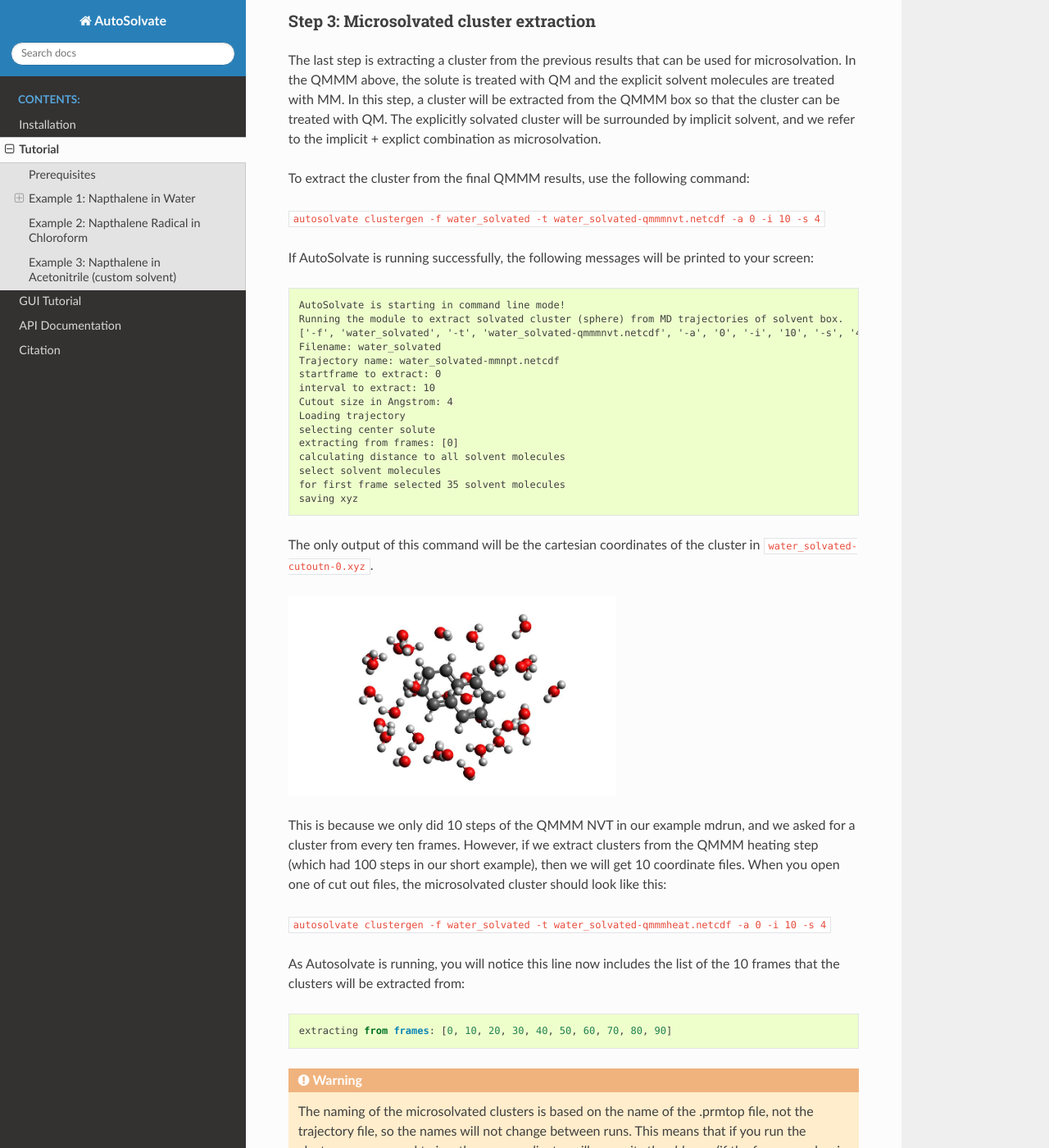
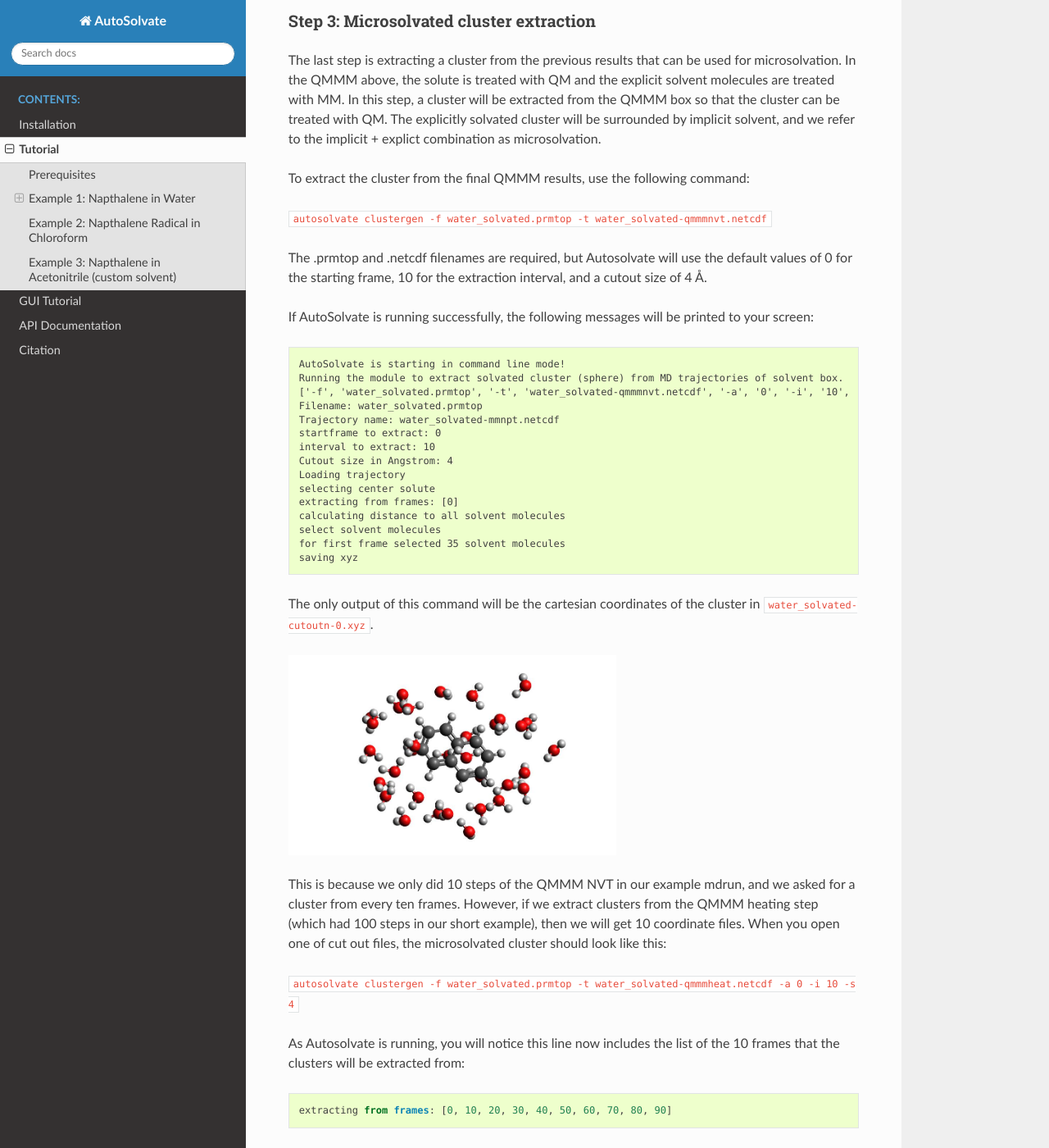
Before and after one commit to Liu-group/AutoSolvate, a Sphinx documentation site: the page built from docs/tutorial.rst, in a window 1280 px wide and 1400 px high, scrolled down 7373 px. Shown: the whole window at 82% size. Built offline with Sphinx 7.4.7 and the Read the Docs theme 2.0.0, drawn with Linux system fonts in a browser that asks for light colours; the version number could not be read and is left out; some of the changed text lies outside the part shown.

Commit message:
update cluster gen

```diff
--- a/docs/tutorial.rst
+++ b/docs/tutorial.rst
@@ -301,14 +301,16 @@
 
 To extract the cluster from the final QMMM results, use the following command:
 
-``autosolvate clustergen -f water_solvated -t water_solvated-qmmmnvt.netcdf -a 0 -i 10 -s 4``
+``autosolvate clustergen -f water_solvated.prmtop -t water_solvated-qmmmnvt.netcdf``
+
+The .prmtop and .netcdf filenames are required, but Autosolvate will use the default values of 0 for the starting frame, 10 for the extraction interval, and a cutout size of 4 Å.
 
 If AutoSolvate is running successfully, the following messages will be printed to your screen::
 
     AutoSolvate is starting in command line mode!
     Running the module to extract solvated cluster (sphere) from MD trajectories of solvent box.
-    ['-f', 'water_solvated', '-t', 'water_solvated-qmmmnvt.netcdf', '-a', '0', '-i', '10', '-s', '4']
-    Filename: water_solvated
+    ['-f', 'water_solvated.prmtop', '-t', 'water_solvated-qmmmnvt.netcdf', '-a', '0', '-i', '10', '-s', '4']
+    Filename: water_solvated.prmtop
     Trajectory name: water_solvated-mmnpt.netcdf
     startframe to extract: 0
     interval to extract: 10
@@ -328,7 +330,7 @@
 
 This is because we only did 10 steps of the QMMM NVT in our example mdrun, and we asked for a cluster from every ten frames. However, if we extract clusters from the QMMM heating step (which had 100 steps in our short example), then we will get 10 coordinate files. When you open one of cut out files, the microsolvated cluster should look like this:
 
-``autosolvate clustergen -f water_solvated -t water_solvated-qmmmheat.netcdf -a 0 -i 10 -s 4``
+``autosolvate clustergen -f water_solvated.prmtop -t water_solvated-qmmmheat.netcdf -a 0 -i 10 -s 4``
 
 As Autosolvate is running, you will notice this line now includes the list of the 10 frames that the clusters will be extracted from::
 
@@ -350,7 +352,7 @@
   * must designate charge and multiplicty for the radical system
   * make sure to track the output filename from boxgen as the input filename
   * copy the contents of runMM.sh and runQMMM.sh into a submit script that calls Terachem and submits the (very long) job into a queue with sufficient time
-``autosolvate clustergen -f nap_radical_chcl3 -t nap_radical_chcl3-qmmmnvt.netcdf -a 0 -i 10 -s 4``
+``autosolvate clustergen -f nap_radical_chcl3.prmtop -t nap_radical_chcl3-qmmmnvt.netcdf -a 0 -i 10 -s 4``
   * make sure to make note of which trajectory the clusters come from
 
 .. image:: _images/tutorial4_4.jpg
@@ -364,7 +366,7 @@
   * bcc charge method is sufficient for closed-shell system
 ``autosolvate mdrun -f nap_neutral_MeCN -q 0 -u 1 -l 0 -o 0 -s 0 -d``
   * example with only MM steps in the MDrun
-``autosolvate clustergen -f nap_neutral_MeCN -t nap_neutral_MeCN-mmnpt.netcdf -a 0 -i 300 -s 4``
+``autosolvate clustergen -f nap_neutral_MeCN.prmtop -t nap_neutral_MeCN-mmnpt.netcdf -a 0 -i 300 -s 4``
   * make sure the trajectory name is for the MM NPT step
   * MM NPT has 30,000 steps, so you want to significantly increase the interval
 
```
